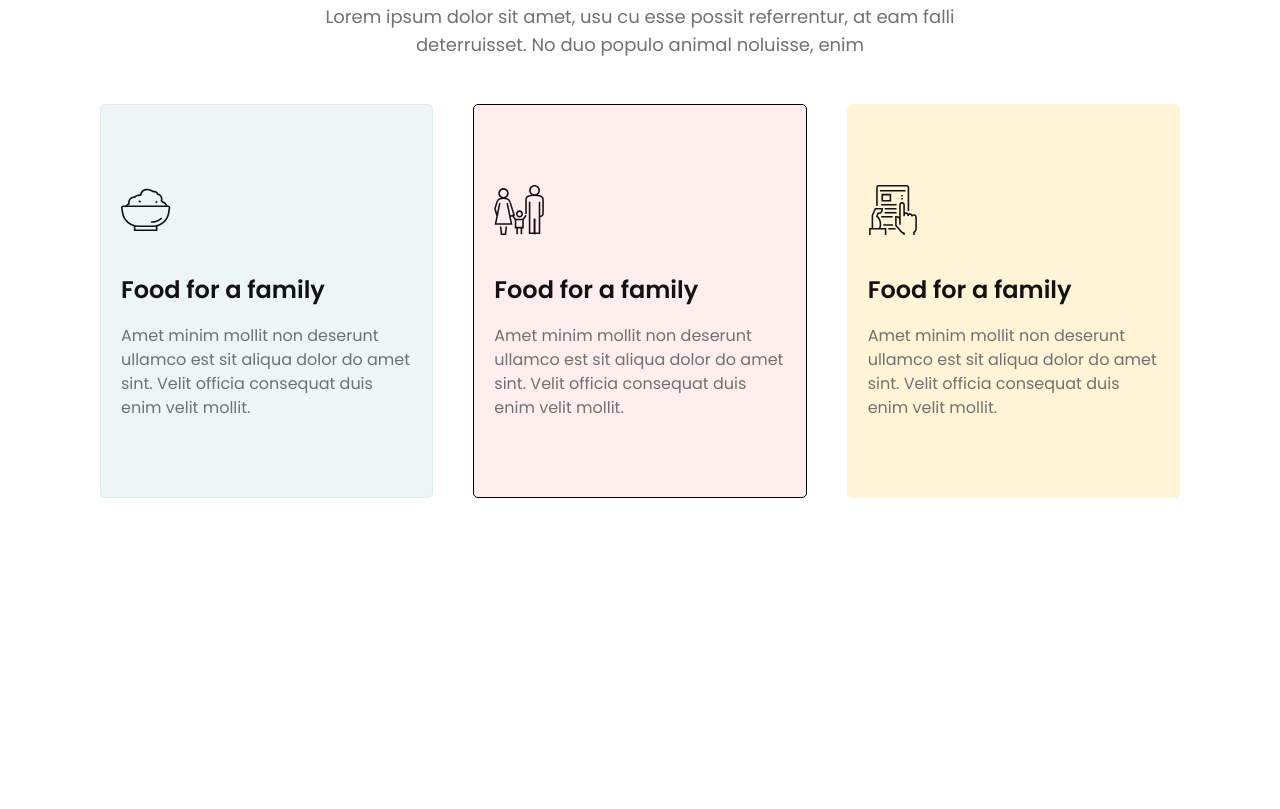
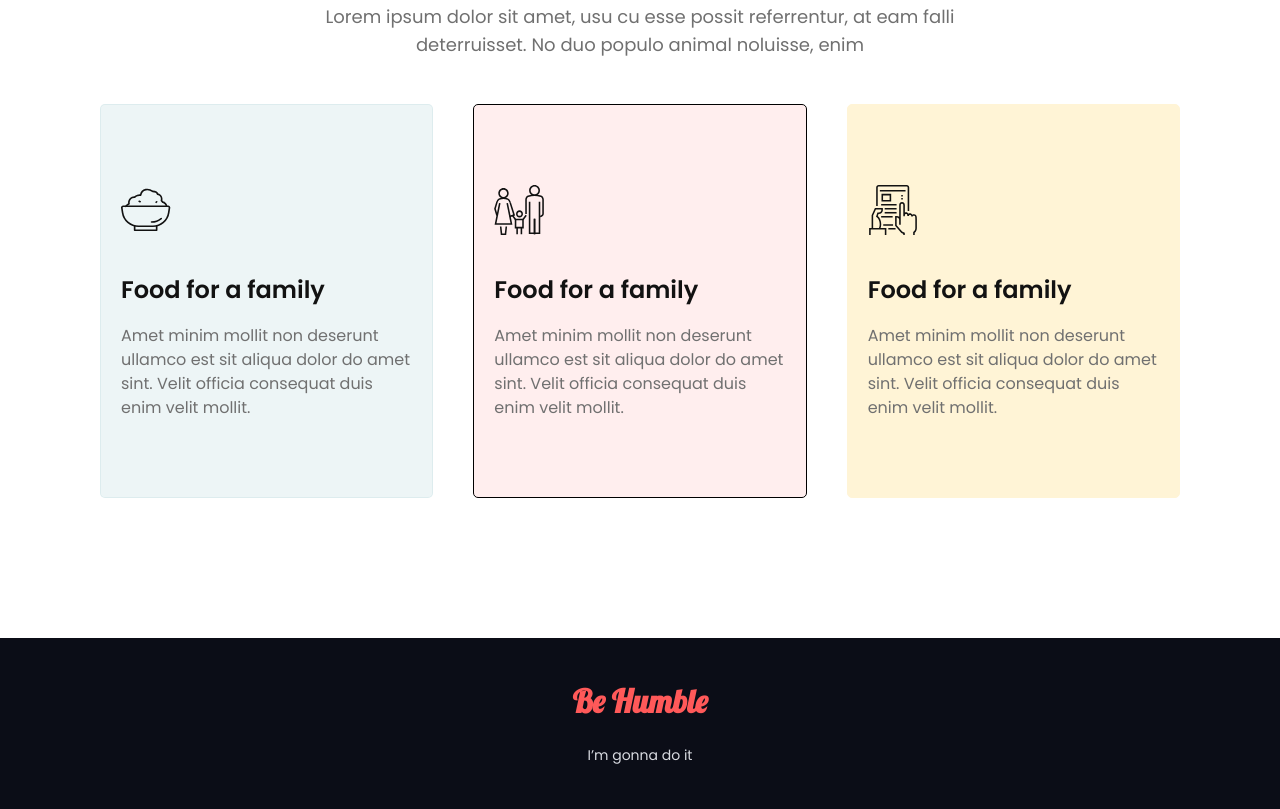
Before and after one commit to hmdimran/donate-web-frontend, a plain HTML site: page index.html in a window 1280 px wide. Shown: the part 1577-2386 px from the top of the page. Before the commit the page ends 2215 px from the top, so only its background shows below. Drawn offline with Linux system fonts and the light colour scheme.

Commit message:
Footer Area Completed With Stye And Font

```diff
--- a/index.html
+++ b/index.html
@@ -8,7 +8,7 @@
     <link rel="preconnect" href="https://fonts.googleapis.com" />
     <link rel="preconnect" href="https://fonts.gstatic.com" crossorigin />
     <link
-      href="https://fonts.googleapis.com/css2?family=Poppins:wght@400;600;800;900&display=swap"
+      href="https://fonts.googleapis.com/css2?family=Lobster&family=Poppins:wght@400;600;800;900&display=swap"
       rel="stylesheet"
     />
     <link rel="stylesheet" href="style.css" />
@@ -99,5 +99,11 @@
         </div>
       </div>
     </section>
+    <div class="footer">
+      <div class="container">
+        <h1>Be Humble</h1>
+        <p>I’m gonna do it</p>
+      </div>
+    </div>
   </body>
 </html>
--- a/style.css
+++ b/style.css
@@ -187,3 +187,20 @@ body {
   color: #707070;
 }
 /* Plan Area Desing (End) */
+
+/* Footer Area Dsign (Start) */
+.footer {
+  padding: 43px;
+  text-align: center;
+  background: #0b0d17;
+}
+.footer h1 {
+  font-family: "Lobster", cursive;
+  color: #ff5959;
+  margin-bottom: 24px;
+}
+.footer p {
+  font-size: 14px;
+  color: #d9dbe1;
+}
+/* Footer Area Dsign (End) */
```
